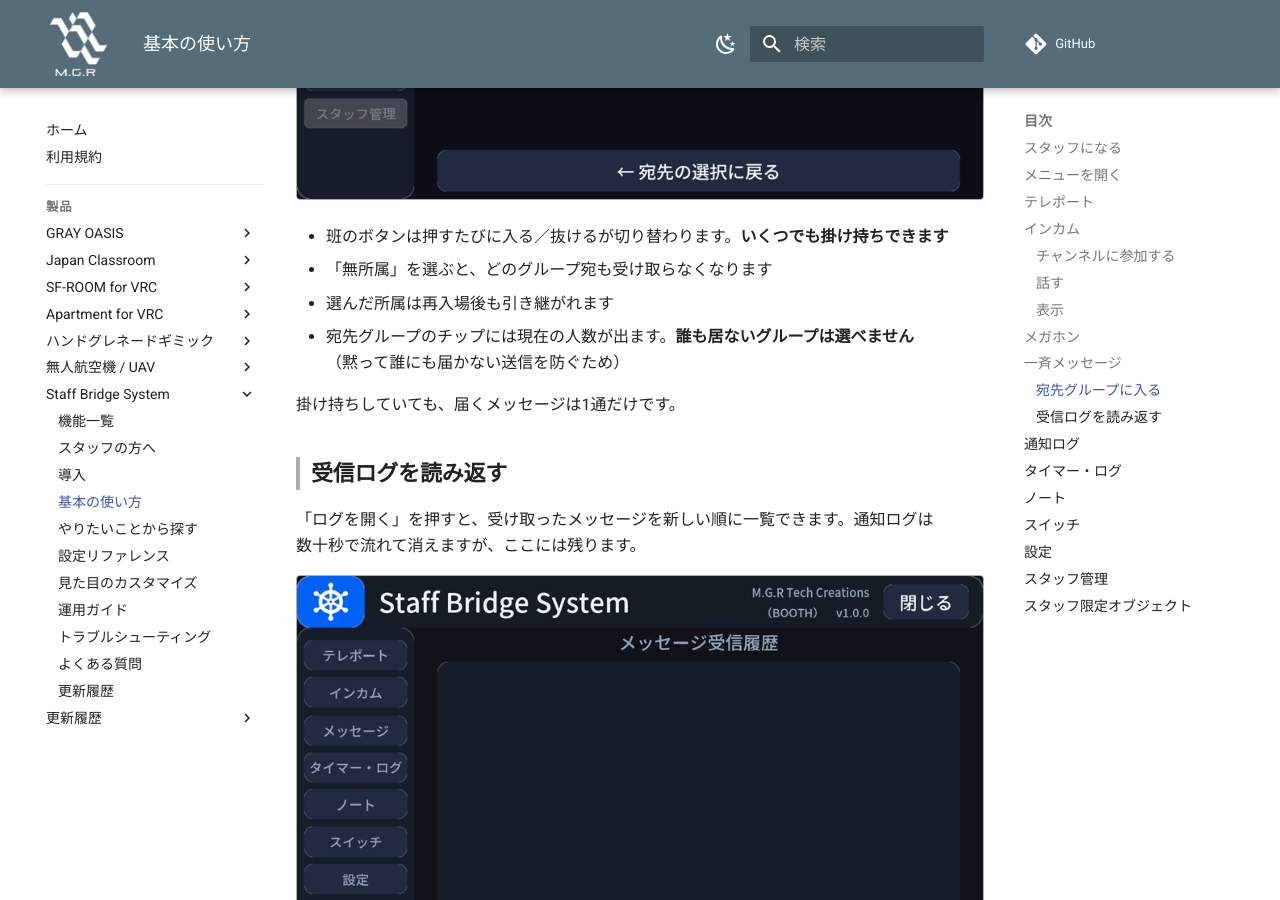
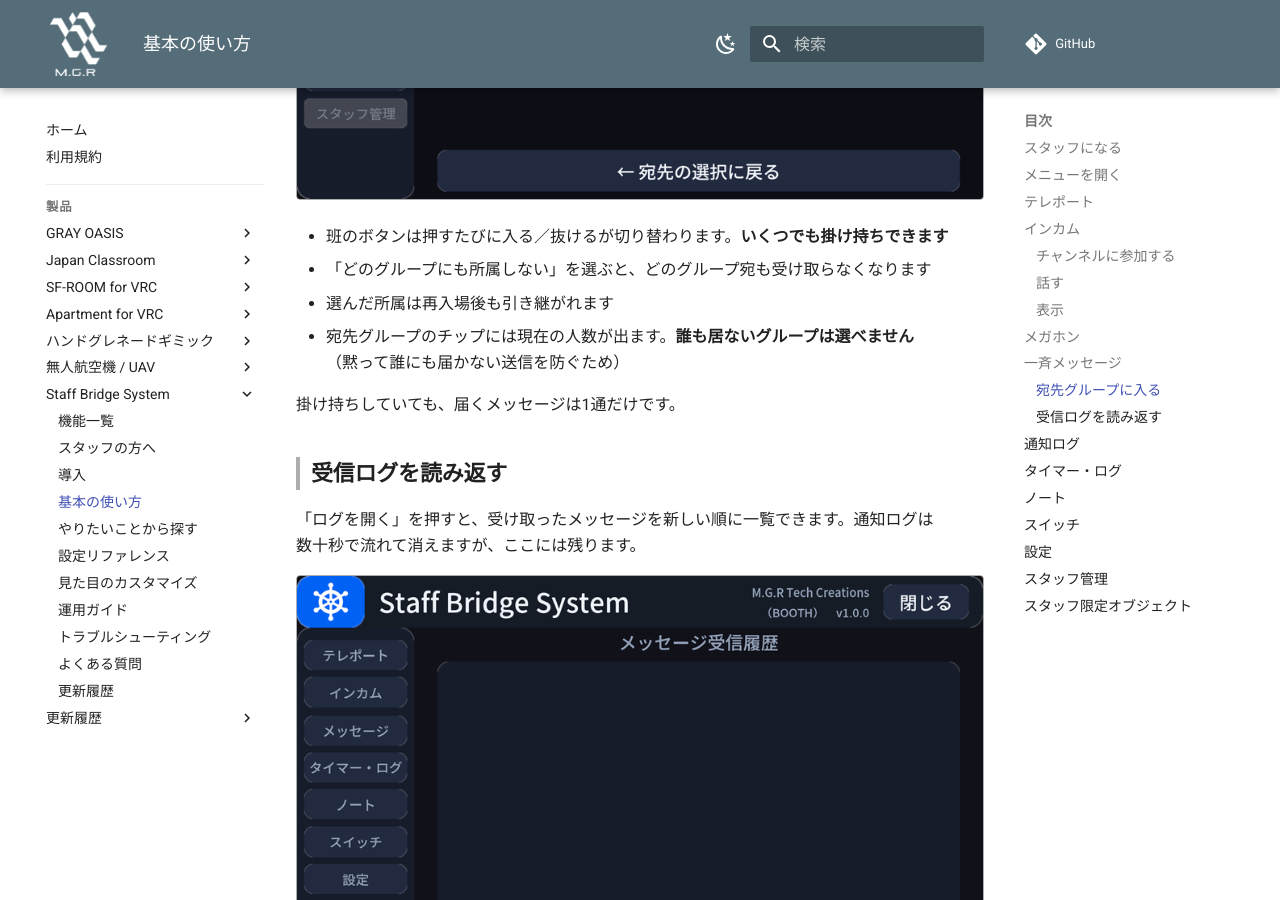
Before and after one commit to MAGURO-git/ProductArchive, an MkDocs documentation site: the page built from docs/staff-bridge-system/usage.md, in a window 1280 px wide and 900 px high, scrolled down 7193 px. Built offline with MkDocs 1.6.1 and Material for MkDocs 9.7.7, drawn with Linux system fonts in a browser that asks for light colours; comment, search, counter and statistics services are not loaded.

Commit message:
マニュアルの画像と文言をワールド側の変更へ追いつかせる
ノートの視界トグル刷新に伴う画像の撮り直し配布と、
「どのグループにも所属しない」への言い換え。

Co-Authored-By: Claude Fable 5 <noreply@anthropic.com>

```diff
--- a/docs/staff-bridge-system/usage.md
+++ b/docs/staff-bridge-system/usage.md
@@ -144,7 +144,7 @@ VR ジェスチャーの位置は耳・肩・胸元から選べます。判定
 ![SBSメニュー（所属グループの選択）](images/menu-message-groups.png)
 
 - 班のボタンは押すたびに入る／抜けるが切り替わります。**いくつでも掛け持ちできます**
-- 「無所属」を選ぶと、どのグループ宛も受け取らなくなります
+- 「どのグループにも所属しない」を選ぶと、どのグループ宛も受け取らなくなります
 - 選んだ所属は再入場後も引き継がれます
 - 宛先グループのチップには現在の人数が出ます。**誰も居ないグループは選べません**（黙って誰にも届かない送信を防ぐため）
 
```
Also changed, not shown: docs/staff-bridge-system/images/menu-incom.png, docs/staff-bridge-system/images/menu-message-groups.png, docs/staff-bridge-system/images/menu-note.png, docs/staff-bridge-system/images/menu-teleport.png.
